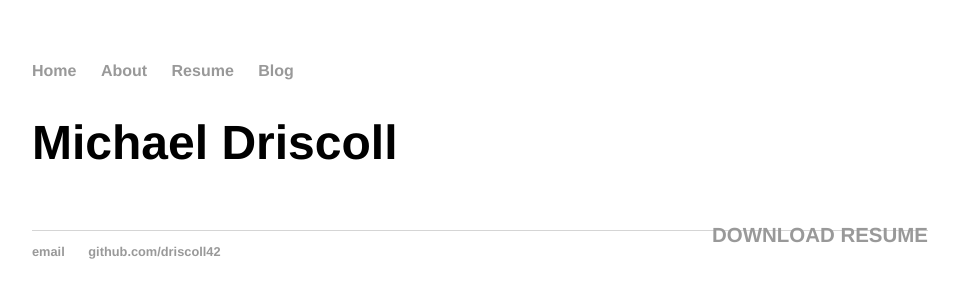
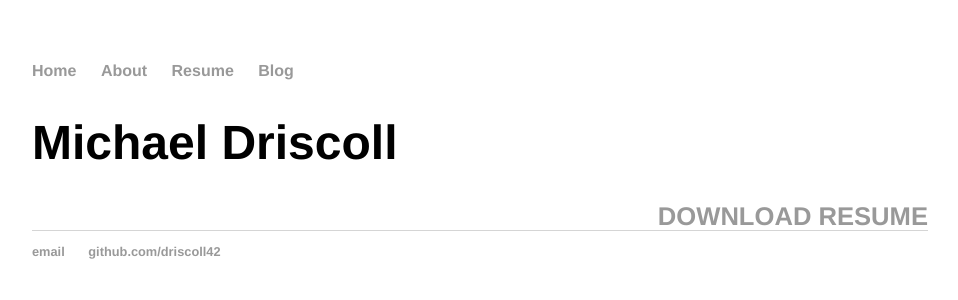
Before and after one commit to driscoll42/driscoll42.github.io, a Jekyll site: the page built from cv/index.html, in a window 1280 px wide. Shown: the top 300 px of the page, without its empty margins (160-1118 px from the left). Built offline with Jekyll 4.4.1, drawn with Linux system fonts in a browser that asks for light colours.

Commit message:
testing change

```diff
--- a/cv/index.html
+++ b/cv/index.html
@@ -6,9 +6,7 @@ title: Resume of Michael Driscoll
 	<div class="cv">
 	<h1>Michael Driscoll</h1>
 
-	<div class="download">
-	<h2><a href="https://github.com/driscoll42/driscoll42.github.io/blob/main/Michael%20Driscoll%20Resume.pdf" class="download" title="Download Resume as PDF">Download Resume</a>	</h2>
+	<h2><a href="https://github.com/driscoll42/driscoll42.github.io/blob/main/Michael%20Driscoll%20Resume.pdf" class="download" title="Download Resume as PDF">Download Resume</a></h2>
+
+	<h3> </h3>
 	</div>
-
-
-	</div>
```
